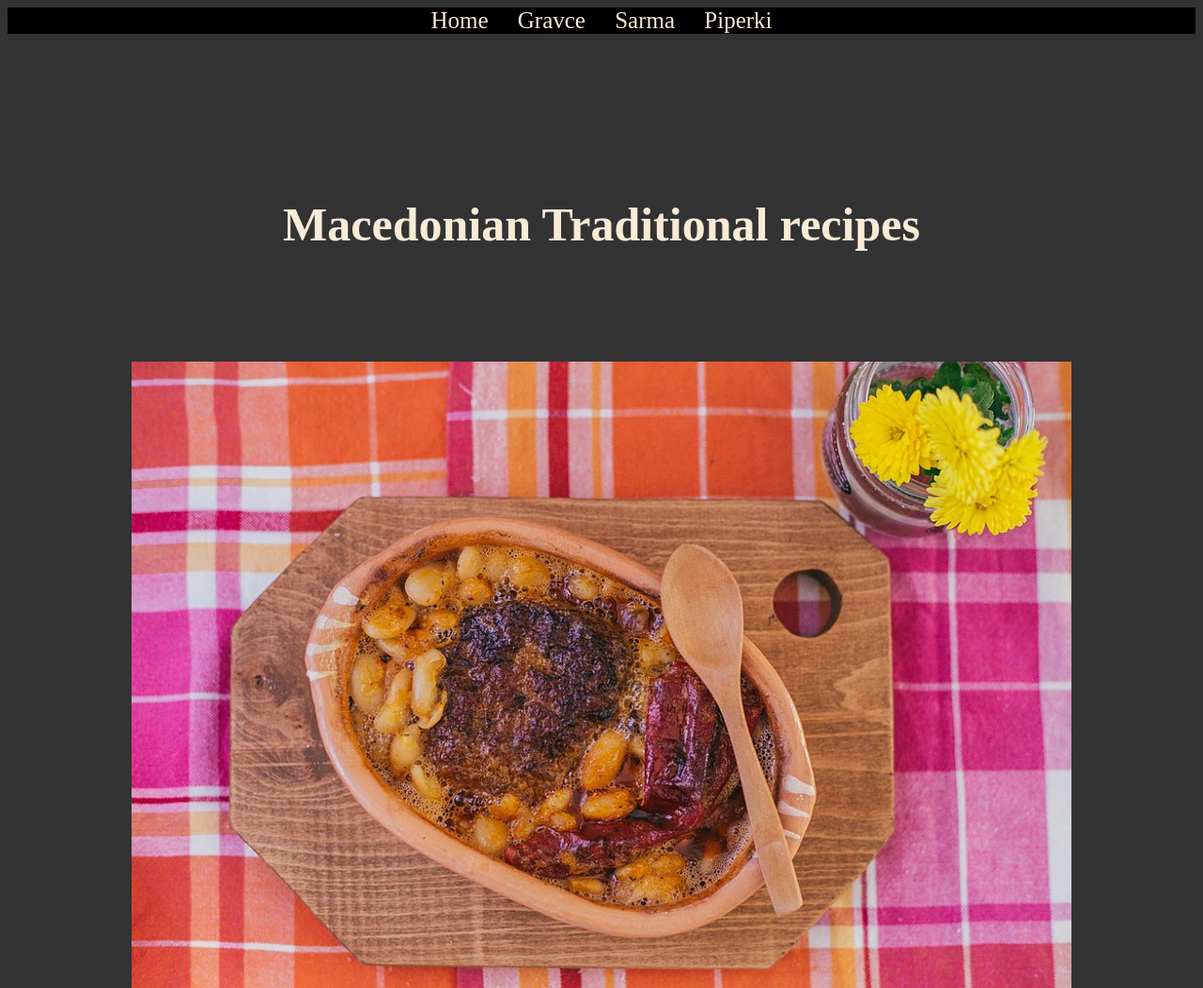
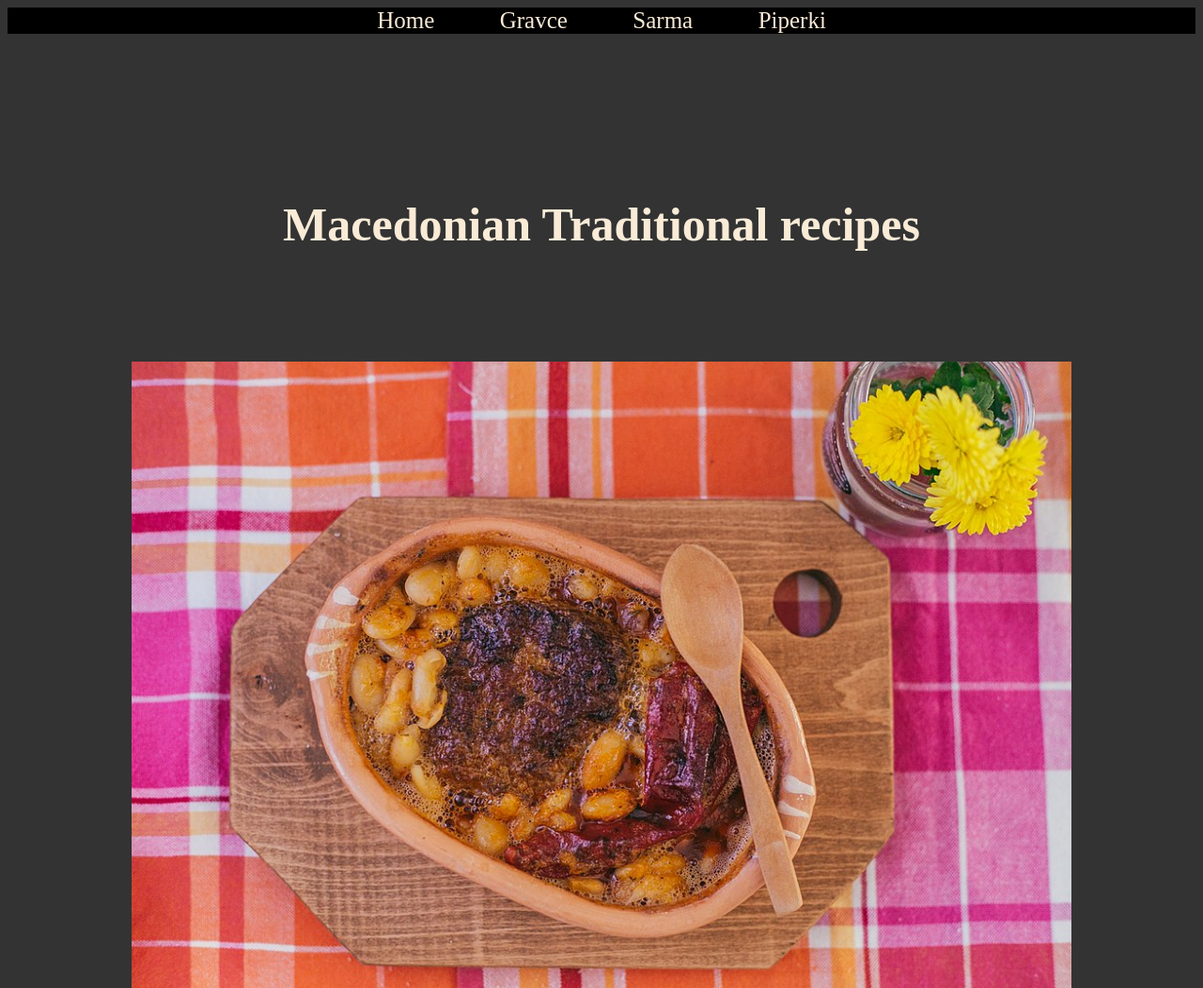
Before and after one commit to vikmeisterr/odin-recipes, a plain HTML site: page index.html in a window 1280 px wide. Shown: the top 1052 px of the page at 94% size. Drawn offline with Linux system fonts and the light colour scheme.

Commit message:
fixing header bug

```diff
--- a/styles/style.css
+++ b/styles/style.css
@@ -74,7 +74,7 @@ h3{
     font-size: 20px;
 }
 span{
-    padding-left: 25px;
+    padding-left: 5%;
 }
 .header{
     display: block;
```
